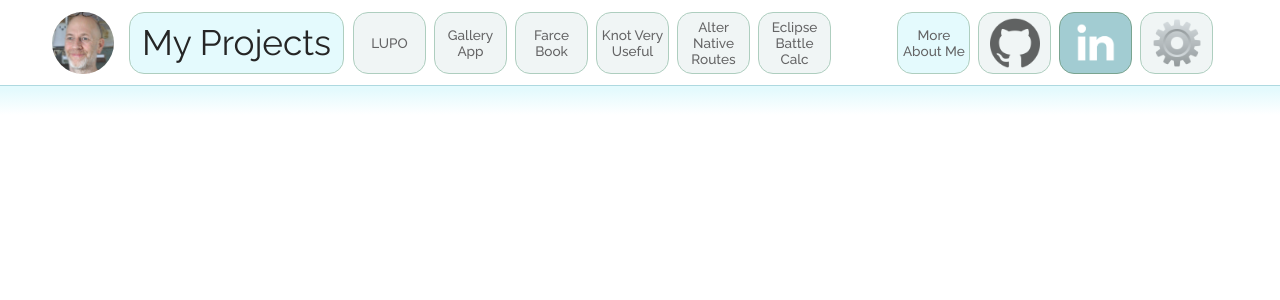
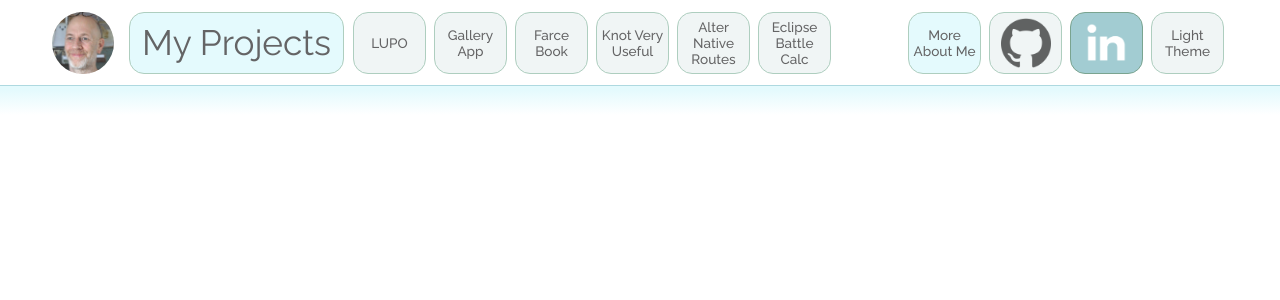
Before and after one commit to pablisch/portfolio-ts, a React (Vite) app: page /projects in a window 1280 px wide. Shown: the top 300 px of the page. Built offline with nearby package versions, Linux system fonts and the light colour scheme.

Commit message:
feat: theme btn to replace settings btn, and spacial fixes.

```diff
--- a/src/context/ThemeContext.tsx
+++ b/src/context/ThemeContext.tsx
@@ -1,6 +1,6 @@
 import { createContext, useEffect, useState } from "react";
 
-const coreThemeStyles = ["colour", "light", "dark"];
+const coreThemeStyles = ["Light", "Dark", "Colour"];
 
 export interface ThemeContextType {
   theme: string;
@@ -11,7 +11,7 @@ export interface ThemeContextType {
 }
 
 export const ThemeContext = createContext<ThemeContextType>({
-  theme: "colour",
+  theme: coreThemeStyles[0],
   handleThemeChange: () => {},
   isIconRotating: false,
   handleAvatarHoverStart: () => {},
@@ -19,7 +19,7 @@ export const ThemeContext = createContext<ThemeContextType>({
 });
 
 export const ThemeProvider = ({ children }: { children: React.ReactNode }) => {
-  const [coreTheme, setCoreTheme] = useState<string>("light");
+  const [coreTheme, setCoreTheme] = useState<string>(coreThemeStyles[0]);
   const [theme, setTheme] = useState<string>(coreTheme);
   const [isAvatarHovered, setIsAvatarHovered] = useState<boolean>(false);
   const [isIconRotating, setIsIconRotating] = useState<boolean>(false);
@@ -45,7 +45,7 @@ export const ThemeProvider = ({ children }: { children: React.ReactNode }) => {
 
   useEffect(() => {
     if (isAvatarHovered) {
-      setTheme("avatar");
+      setTheme("Light");
     } else {
       setTheme(coreTheme);
     }
--- a/src/features/Navbar/NavLeft.css
+++ b/src/features/Navbar/NavLeft.css
@@ -4,6 +4,7 @@
   height: inherit;
 }
 
+/* LOGO (AVATAR) */
 .logo-image {
   max-width: var(--nav-btn-height);
   margin-right: 15px;
@@ -22,6 +23,7 @@
   opacity: 0.1;
 }
 
+/* TITLE (CURRENT SECTION BTN) */
 .nav-title {
   display: flex;
   align-items: center;
@@ -37,7 +39,6 @@
   max-width: var(--nav-title-btn-width);
   min-width: var(--nav-title-btn-width);
   background-color: var(--nav-section-btn-background);
-  color: var(--nav-link-btn-text);
   border: 1px var(--nav-link-btn-border) solid;
 }
 
@@ -51,8 +52,10 @@
 nav h1 {
   font-size: 2.2rem;
   font-weight: normal;
+  color: var(--nav-link-btn-text);
 }
 
+/* CURRENT SECTION TOPIC LINK BTN LIST */
 .nav-list {
   display: flex;
   justify-content: flex-start;
@@ -64,12 +67,12 @@ nav h1 {
   font-weight: bold;
 }
 
-/* NAV LINKS inc INTERNAL & EXTERNAL LINKS */
-
+/* CURRENT SECTION TOPIC LINK BTNS */
 .nav-btn {
-  flex: 0 0 20px;
+  flex: 0 0;
   text-align: center;
-  margin: 0 4px; /* Any change made here should also be made to margin in .github-link-btn  */
+  margin: 0 4px;
+  /* Any change made to margin should also be made to margin in .github-link-btn  */
   border-radius: 15px;
   padding: 5px 3px;
   font-weight: 500;
--- a/src/features/Navbar/NavRight.css
+++ b/src/features/Navbar/NavRight.css
@@ -1,3 +1,11 @@
+.nav-right {
+  display: flex;
+  justify-content: end;
+}
+
+/* NOTE: For .nav-btn see NavLeft.css */
+
+/* LINK TO OTHER SECTION */
 .nav-section-link {
   transition: all 0.5s ease;
   text-decoration: none;
@@ -12,16 +20,7 @@
   border: 1px var(--nav-section-btn-background-hover) solid;
 }
 
-.avatar-hovered-nav-section-link {
-  transition:
-    background-color 0.5s ease,
-    border 0.5s ease,
-    color 0.5s ease;
-  background-color: var(--grey-blue-1300);
-  border: 1px var(--leaf-1100) solid;
-  color: var(--lime-500);
-}
-
+/* GITHUB LINK BTN */
 .github-link-btn {
   cursor: url("./navCursors/looking-glass.png"), auto;
   background-color: var(--github-background);
@@ -53,14 +52,7 @@
   filter: invert(0);
 }
 
-.settings-icon-dark {
-  filter: invert(0);
-}
-
-.settings-btn-dark:hover .settings-icon-dark {
-  filter: invert(1);
-}
-
+/* LINKEDIN LINK BTN */
 .linkedIn-link-btn {
   transition: background-color 1s ease;
   cursor: url("./navCursors/looking-glass.png"), auto;
@@ -82,8 +74,17 @@
   opacity: 1;
 }
 
+/* SETTINGS (THEME) BTN */
 .settings-btn {
   cursor: url("./navCursors/smallaxe.png"), auto;
+}
+
+.settings-icon-dark {
+  filter: invert(0);
+}
+
+.settings-btn-dark:hover .settings-icon-dark {
+  filter: invert(1);
 }
 
 .rotate {
--- a/src/features/Navbar/NavRight.tsx
+++ b/src/features/Navbar/NavRight.tsx
@@ -10,9 +10,10 @@ import { extNavLinkObject } from "../../types/data.types.ts";
 import ExtNavLink from "./ExtNavLink.tsx";
 import "./NavRight.css";
 import "./Hamburger.css";
+const settings = false;
 
 export default function NavRight() {
-  const { handleThemeChange, isIconRotating } = useThemeContext();
+  const { theme, handleThemeChange, isIconRotating } = useThemeContext();
   const { section, handleSectionChange } = useSectionContext();
   const {
     burgerMenuStage,
@@ -50,6 +51,19 @@ export default function NavRight() {
         extLinkData.map((exLink: extNavLinkObject) => (
           <ExtNavLink key={exLink.name} extLink={exLink} />
         ))}
+
+      {/* Theme btn */}
+      <div
+        role="button"
+        data-test="theme-btn"
+        className="nav-btn nav-link theme-btn"
+        onClick={handleThemeChange}
+      >
+        {`${theme} Theme`}
+      </div>
+
+      {/* Settings btn */}
+      {settings && (
         <div
           role="button"
           data-test="settings-nav-btn"
@@ -65,6 +79,7 @@ export default function NavRight() {
             }`}
           />
         </div>
+      )}
       {isBurgerMenuActive && (
         <div className="hamburger-box">
           <div
--- a/src/features/Navbar/Navbar.css
+++ b/src/features/Navbar/Navbar.css
@@ -8,18 +8,16 @@ nav {
   transition: background-color 2s ease;
 }
 
+/* outer container for all NAVBAR elements */
 .nav-container {
-  /* outer container for all NAVBAR elements */
   display: flex;
   justify-content: space-between;
   align-items: center;
   max-width: calc(var(--app-max-width) + (2 * var(--nav-side-padding)) + 200px);
-  width: var(
-    --nav-container-width
-  ); /* USE SAME SETTING for .nav-container, .gallery-container, .focus-container & .footer-container */
+  width: var(--nav-container-width);
+  /* USE SAME WIDTH SETTING for .nav-container, .gallery-container, .focus-container & .footer-container */
   margin: 0 auto;
   padding: 0 var(--nav-side-padding);
-  overflow: hidden;
   height: var(--navbar-height);
 }
 
--- a/src/index.css
+++ b/src/index.css
@@ -24,7 +24,8 @@ body {
 }
 
 .app {
-  color: #606060;
+  background-color: var(--background-primary);
+  color: var(--text-primary);
   transition: background-color 3s ease;
   /*min-height: calc(100vh - var(--navbar-height));*/
   min-height: 100vh;
--- a/src/themes.css
+++ b/src/themes.css
@@ -29,7 +29,7 @@
   --nav-border-3-pt1: var(--grey-blue-200);
 }
 
-[data-theme="dark"] {
+[data-theme="Dark"] {
   --background-primary: #333;
   --background-secondary: #555;
   --nav-background: var(--grey-blue-1700);
@@ -37,14 +37,14 @@
   --button-primary: #82c6d5;
 }
 
-[data-theme="colour"] {
+[data-theme="Colour"] {
   --background-primary: #e0dbc3;
   --background-secondary: #82c6d5;
   --text-primary: #333;
   --button-primary: #c6e0e1;
 }
 
-[data-theme="avatar"] {
+[data-theme="Anomaly"] {
   --background-primary: var(--turquoise-200);
   --background-secondary: var(--turquoise-400);
   --text-primary: #333;
```
Lines whose indentation alone changed are shown as unchanged.
